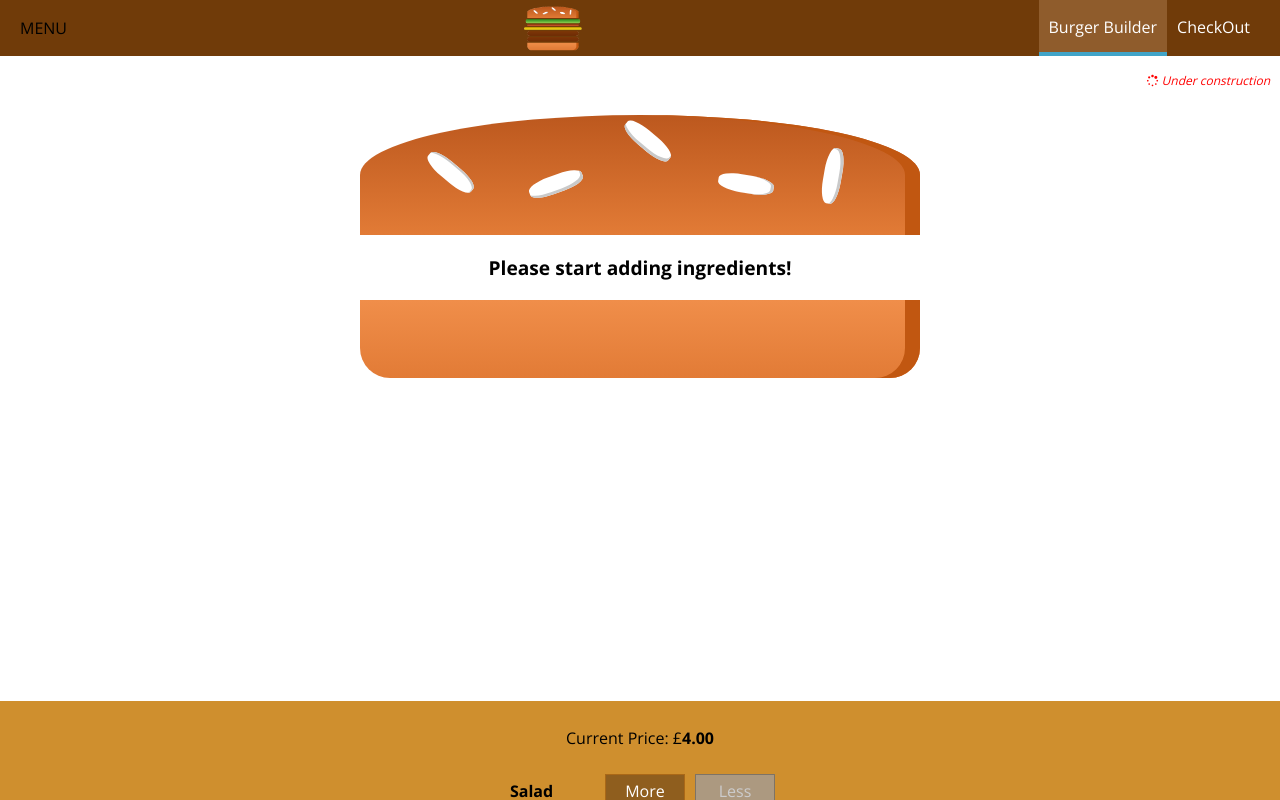
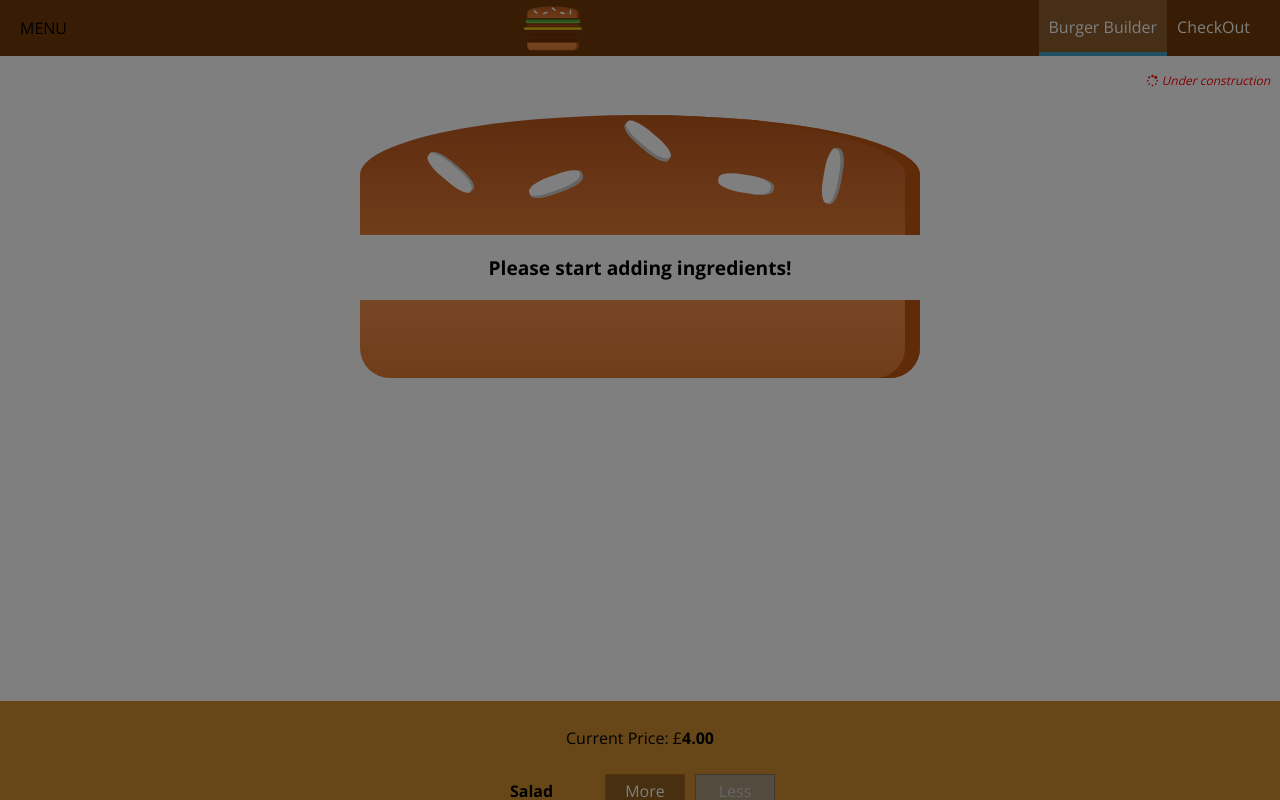
Before and after one commit to manuel-valles/make-a-burger, a React app: page / in a window 1280 px wide. Shown: the top 800 px of the page. Built offline with nearby package versions, Linux system fonts and the light colour scheme.

Commit message:
Reusing the Backdrop - Layout to class

```diff
--- a/src/components/Layout/Layout.js
+++ b/src/components/Layout/Layout.js
@@ -1,18 +1,30 @@
-import React from 'react';
+import React, {Component} from 'react';
 import Auxiliar from '../../hoc/Auxiliar';
 import styles from './Layout.css';
 import Toolbar from '../Navigation/Toolbar/Toolbar';
 import SideDrawer from '../Navigation/SideDrawer/SideDrawer';
 
-const layout = (props) => (
+class Layout extends Component{
+    state = {
+        showSideDrawer: true
+    }
+    sideDrawerClosedHandler = () => {
+        this.setState({showSideDrawer: false});
+    }
+    render(){
+        return (
             <Auxiliar>
                 <Toolbar />
-        <SideDrawer />
+                <SideDrawer
+                    open={this.state.showSideDrawer}
+                    closed={this.sideDrawerClosedHandler}/>
                 <main className={styles.Content}>
                     <p className={styles.Temp}><i className="fa fa-spinner" aria-hidden="true"></i> Under construction</p>
-            {props.children}
+                    {this.props.children}
                 </main>
             </Auxiliar>
-);
+        )
+    }
+}
 
-export default layout;
+export default Layout;
--- a/src/components/Navigation/SideDrawer/SideDrawer.js
+++ b/src/components/Navigation/SideDrawer/SideDrawer.js
@@ -2,10 +2,20 @@
 import Logo from '../../Logo/Logo';
 import NavigationItems from '../NavigationItems/NavigationItems';
 import styles from './SideDrawer.css';
+import Backdrop from '../../UI/Backdrop/Backdrop';
+import Auxiliar from '../../../hoc/Auxiliar';
 
 const sideDrawer = (props) => {
+    let attachedClasses = [styles.SideDrawer, styles.Close];
+
+    if(props.open){
+        attachedClasses = [styles.SideDrawer, styles.Open];
+    }
+
     return(
-        <div className={styles.SideDrawer}>
+        <Auxiliar>
+            <Backdrop show={props.open} clicked={props.closed}/>
+            <div className={attachedClasses.join(' ')}>
                 <div className={styles.Logo}>
                     <Logo />
                 </div>
@@ -13,6 +23,7 @@
                     <NavigationItems />
                 </nav>
             </div>
+        </Auxiliar>
     );
 };
 
```
Lines whose indentation alone changed are shown as unchanged.
